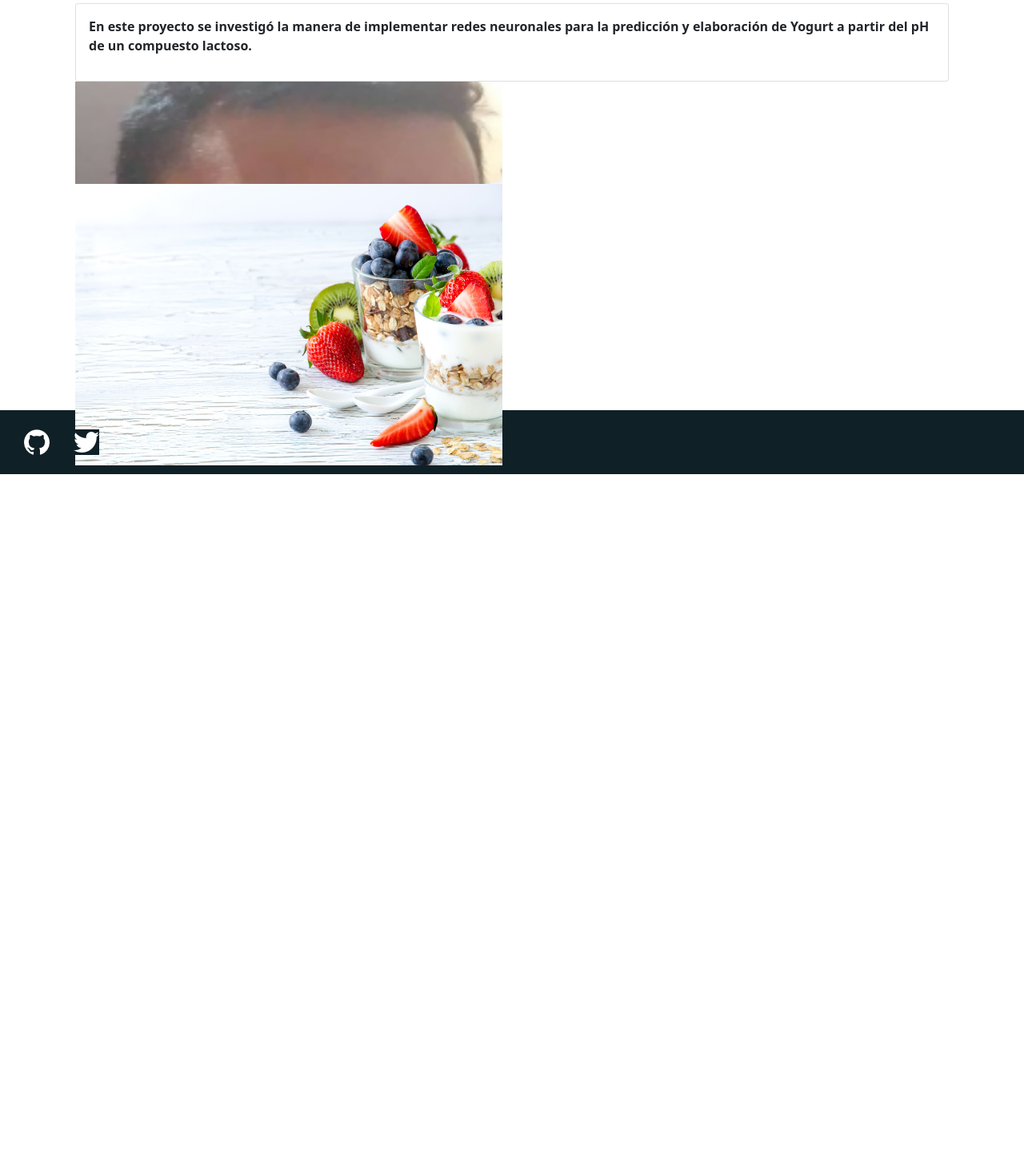
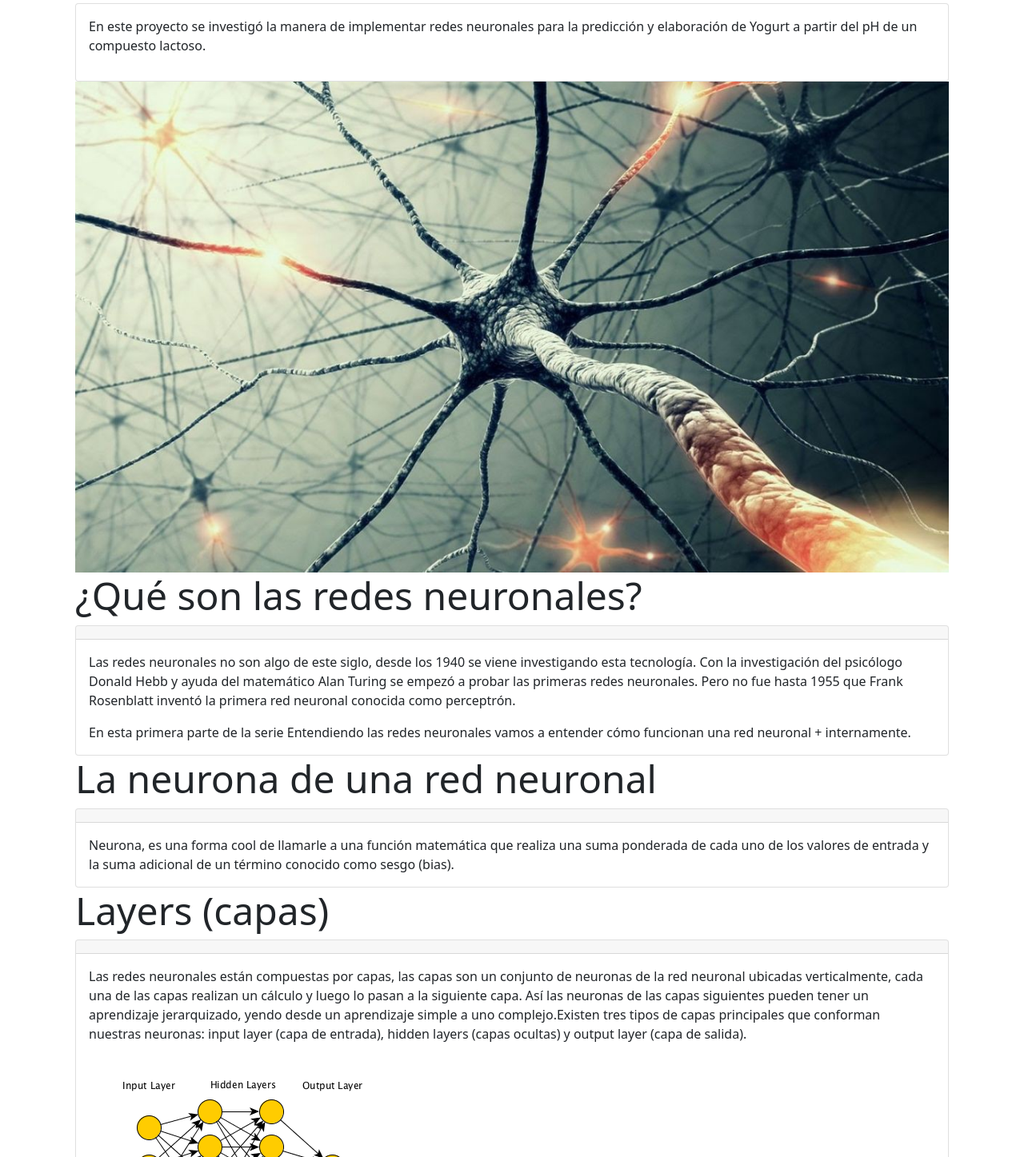
Before and after one commit to Payload-solutions/cloud-client, a React app: page / in a window 1280 px wide. Shown: the part 363-1810 px from the top of the page at 80% size. Before the commit the page ends 969 px from the top, so only its background shows below. Built offline with nearby package versions, Linux system fonts and the light colour scheme; a web font is replaced by a local one.

Commit message:
last styles

```diff
--- a/src/containers/Home.jsx
+++ b/src/containers/Home.jsx
@@ -10,11 +10,11 @@ import React from 'react';
 //import '../assets/styles/App.scss';
 
 import '../assets/styles/components/Home.scss';
-import deep from '../assets/static/home.jpg';
+import deep from '../assets/static/deep.jpg';
+import nn from '../assets/static/nn.png';
+
 
 const Home = () => (
-    <div>
-        <main className="index">
     <div>
         <div className="container p-4">
             <div className="row">
@@ -22,18 +22,65 @@ const Home = () => (
                     <h2 className="display-2">Implementación de redes neuronales en la elaboración de Yogur</h2>
                     <div className="card">
                         <div className="card-body">
-                                    <strong><p>En este proyecto se investigó la manera de implementar redes neuronales
-                                        para la predicción y elaboración de Yogurt a partir del pH de un compuesto lactoso.</p></strong>
+                            <p>En este proyecto se investigó la manera de implementar redes neuronales
+                                para la predicción y elaboración de Yogurt a partir del pH de un compuesto lactoso.</p>
                         </div>
                     </div>
                 </div>
-                        <div className="col-md-6">
-                            <img src={deep} className="img-head " alt="..." />
+                <div className="col-md-12">
+                    <img src={deep} className="img-fluid" alt="Responsive image" />
+                    <strong><h5 className="display-5">¿Qué son las redes neuronales?</h5></strong>
+                    <div className="card">
+                        <div className="card-header">
+
+                        </div>
+                        <div className="card-body">
+                            <p className="card-text">
+                                Las redes neuronales no son algo de este siglo, desde los 1940 se viene investigando esta tecnología.
+                                Con la investigación del psicólogo Donald Hebb y ayuda del matemático Alan Turing se empezó a probar las
+                                primeras redes neuronales. Pero no fue hasta 1955 que Frank Rosenblatt inventó la primera red neuronal
+                                conocida como perceptrón.
+                            </p>
+                            <p className="card-text">
+                                En esta primera parte de la serie Entendiendo las redes neuronales vamos a entender cómo funcionan una red neuronal +
+                                internamente.
+                            </p>
+                        </div>
+                    </div>
+
+                    <strong><h5 className="display-5">La neurona de una red neuronal</h5></strong>
+                    <div className="card">
+                        <div className="card-header">
+
+                        </div>
+                        <div className="card-body">
+                            <p className="card-text">
+                                Neurona, es una forma cool de llamarle a una función matemática que realiza una suma ponderada
+                                de cada uno de los valores de entrada y la suma adicional de un término conocido como sesgo (bias).
+                            </p>
+                        </div>
+                    </div>
+
+                    <strong><h5 className="display-5">Layers (capas)</h5></strong>
+                    <div className="card">
+                        <div className="card-header">
+
+                        </div>
+                        <div className="card-body">
+                            <p className="card-text">
+                                Las redes neuronales están compuestas por capas, las capas son un conjunto de neuronas de la red neuronal
+                                ubicadas verticalmente, cada una de las capas realizan un cálculo y luego lo pasan a la siguiente capa.
+                                Así las neuronas de las capas siguientes pueden tener un aprendizaje jerarquizado, yendo desde un aprendizaje
+                                simple a uno complejo.Existen tres tipos de capas principales que conforman nuestras neuronas: input layer
+                                (capa de entrada), hidden layers (capas ocultas) y output layer (capa de salida).
+                            </p>
+
+                            <img src={nn} className="img-fluid" alt="Responsive image" />
                         </div>
                     </div>
                 </div>
             </div>
-        </main>
+        </div>
     </div>
 );
 
--- a/src/forms/Classification.jsx
+++ b/src/forms/Classification.jsx
@@ -56,6 +56,7 @@ const Classification = () => {
                                 name="streptococcusStrainInicial"
                                 type="number"
                                 step="any"
+                                required
                                 className="form-control"
                                 id="floatingInput"
                                 placeholder="Sepa inicial del estreptococo"
@@ -70,6 +71,7 @@ const Classification = () => {
                                 name="lactobacillusStrainInicial"
                                 type="number"
                                 step="any"
+                                required
                                 className="form-control"
                                 id="floatingInput"
                                 placeholder="Sepa inicial de lactobacillus"
@@ -84,6 +86,7 @@ const Classification = () => {
                                 name="idealTemperature"
                                 type="number"
                                 step="any"
+                                required
                                 className="form-control"
                                 id="floatingInput"
                                 placeholder="Temperatura ideal"
@@ -98,6 +101,7 @@ const Classification = () => {
                                 name="minProteins"
                                 type="number"
                                 step="any"
+                                required
                                 className="form-control"
                                 id="floatingInput"
                                 placeholder="Proteínas mínimas"
@@ -112,6 +116,7 @@ const Classification = () => {
                                 name="tritatableAcid"
                                 type="number"
                                 step="any"
+                                required
                                 className="form-control"
                                 id="floatingInput"
                                 placeholder="Ácido tritatable"
@@ -126,6 +131,7 @@ const Classification = () => {
                                 name="phSour"
                                 type="number"
                                 step="any"
+                                required
                                 className="form-control"
                                 id="floatingInput"
                                 placeholder="pH suero de leche"
@@ -140,6 +146,7 @@ const Classification = () => {
                                 name="fatMilk"
                                 type="number"
                                 step="any"
+                                required
                                 className="form-control"
                                 id="floatingInput"
                                 placeholder="Grasa de la leche sobre 100mg"
@@ -154,6 +161,7 @@ const Classification = () => {
                                 name="streptococcusStrainFinal"
                                 type="number"
                                 step="any"
+                                required
                                 className="form-control"
                                 id="floatingInput"
                                 placeholder="Sepa final del estreptococo"
@@ -168,6 +176,7 @@ const Classification = () => {
                                 name="lactobacillusStrainFinal"
                                 type="number"
                                 step="any"
+                                required
                                 className="form-control"
                                 id="floatingInput"
                                 placeholder="Sepa final del lactobacillus"
@@ -188,6 +197,7 @@ const Classification = () => {
                 <div className="container p-4">
                     <div className="row">
 
+                        <div className="col-md-12">
                             <div className="container p-2">
                                 <Button color="secondary" onClick={toggleClassButton} style={{ marginBottom: '1rem' }}>Predicciones</Button>
                             </div>
@@ -211,6 +221,7 @@ const Classification = () => {
                                     </tbody>
                                 </table>
                             </Collapse>
+                        </div>
                         <div className="container p-2">
                             <Button color="warning" onClick={toggleClassInfo} style={{ marginBottom: '1rem' }}>Información</Button>
                         </div>
```
Also changed, not shown: src/forms/BacteriaStrain.jsx (+44 -24 lines), src/assets/static/deep.jpg, src/assets/static/nn.png (added). Lines whose indentation alone changed are shown as unchanged.
